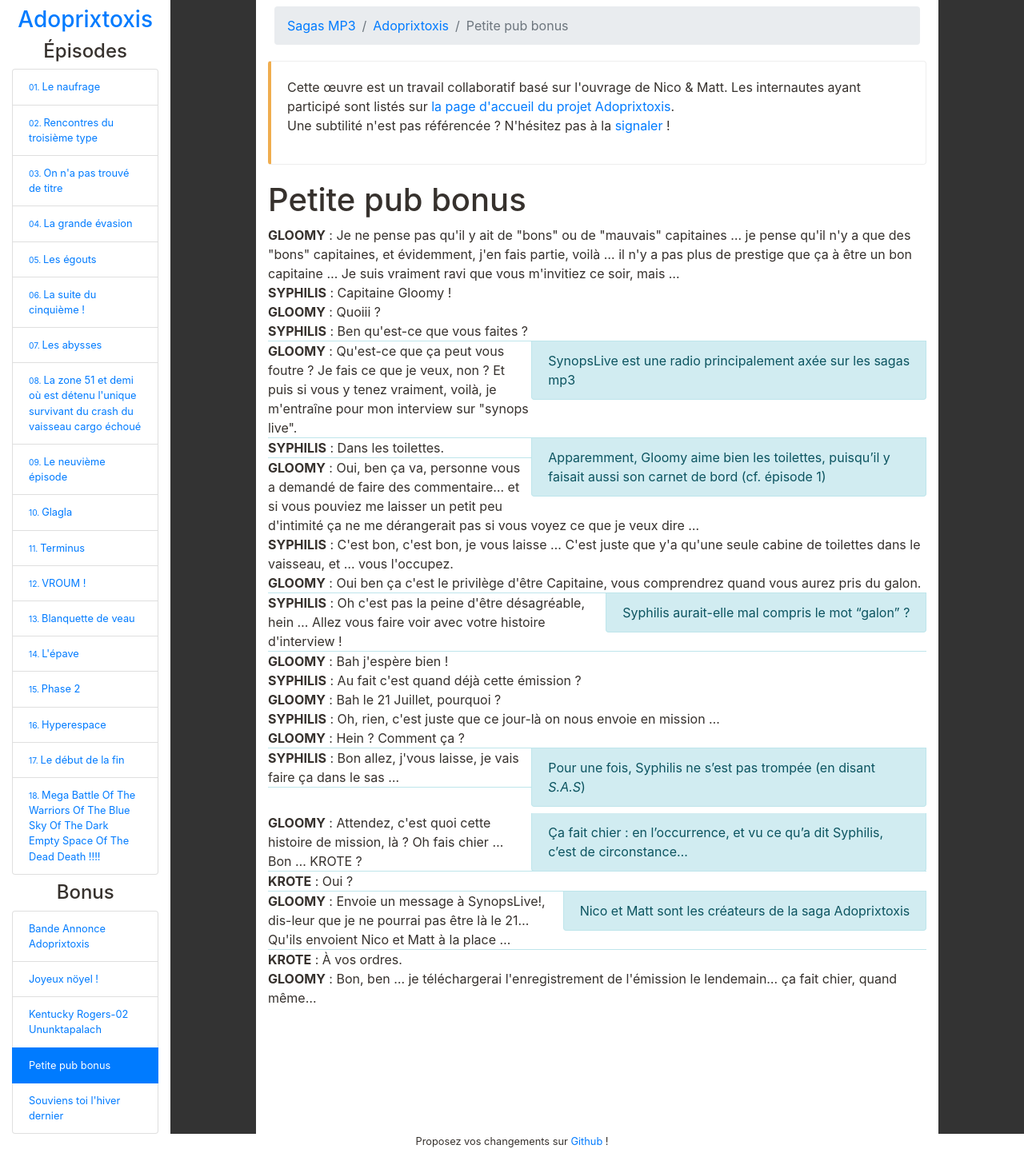
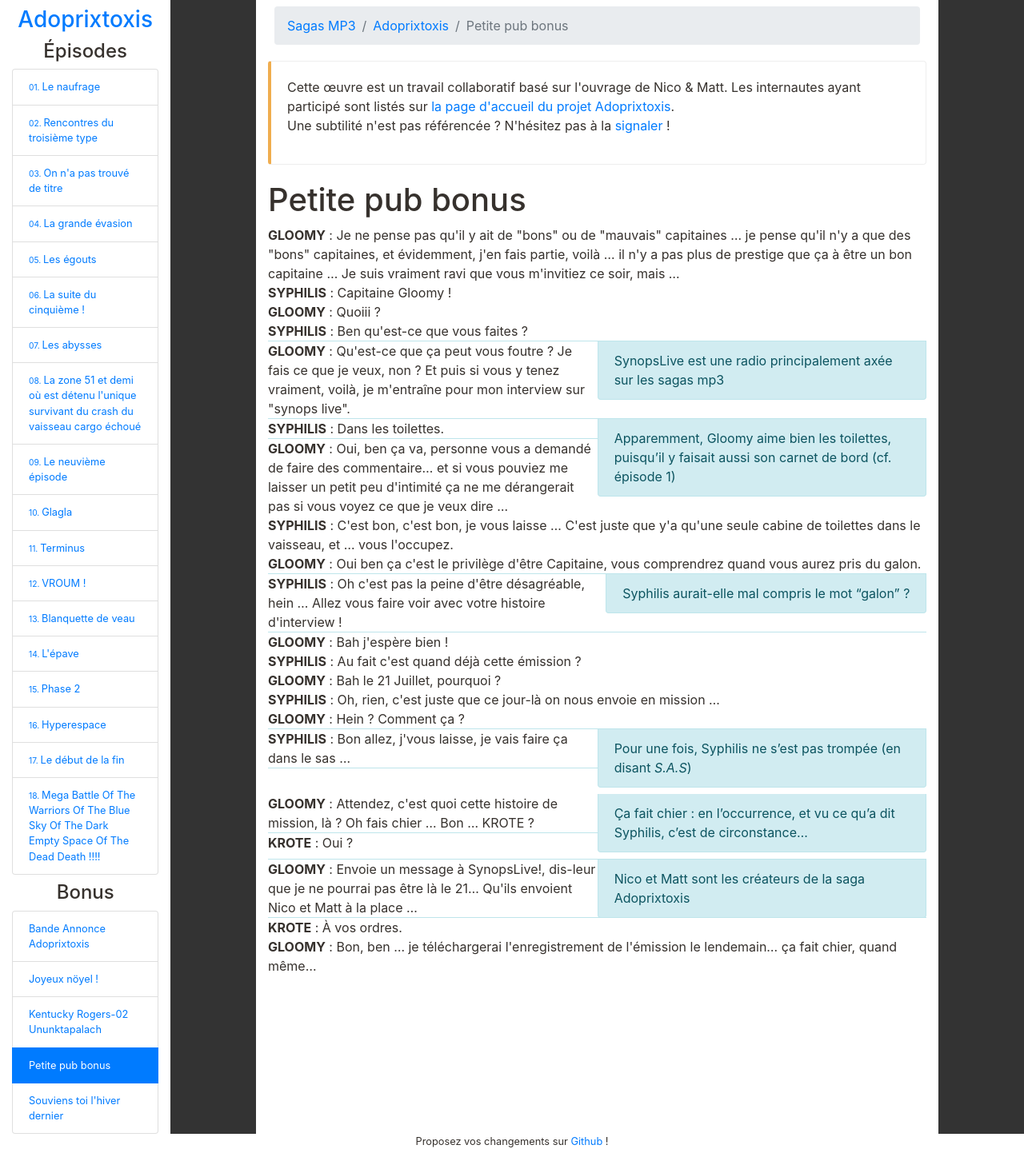
Before and after one commit to Neamar/sagas-mp3, a Jekyll site: the page built from Adoprixtoxis/Petite_Pub_Bonus.html, in a window 1280 px wide. Shown: the whole page at 80% size. Built offline with Jekyll 4.4.1, drawn with Linux system fonts in a browser that asks for light colours.

Commit message:
Improved typography

```diff
--- a/_includes/sentence.html
+++ b/_includes/sentence.html
@@ -1,4 +1,4 @@
-{%- assign sentence = include.sentence |replace:"...","…" -%}
+{%- assign sentence = include.sentence | replace:"...", "…" | replace:"… ", "…" | replace:"…", "… " -%}
 
 {%comment%} Is it an empty line? {%endcomment%}
 {%- assign stripped_line = sentence | strip -%}
--- a/css/design.css
+++ b/css/design.css
@@ -25,7 +25,7 @@ body {
   border-bottom-right-radius: .25rem;
   float: right;
   min-width: 30%;
-  max-width: 60%;
+  max-width: 50%;
   margin-bottom: 0.5rem;
 }
 
@@ -67,7 +67,6 @@ body {
 @media only screen and (max-width: 768px) {
   .reference, .joke {
     min-width: 20%;
-    max-width: 50%;
     font-size: 0.85em;
   }
 }
```
